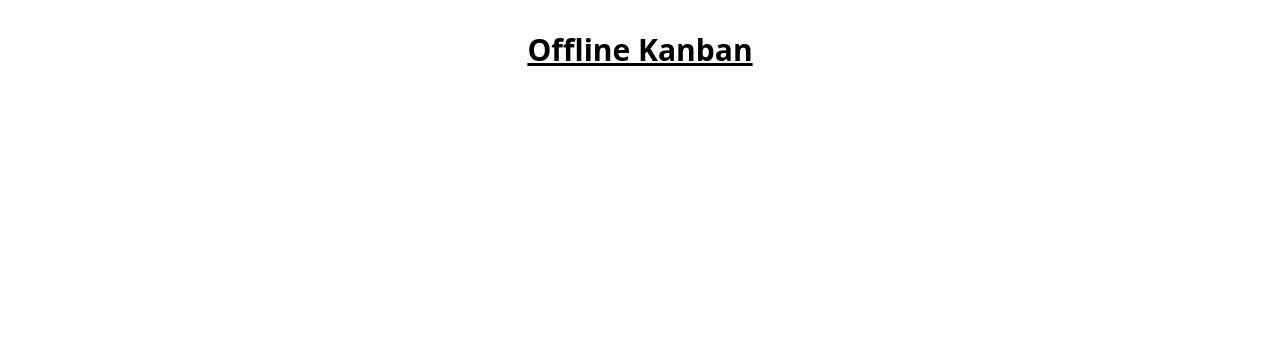
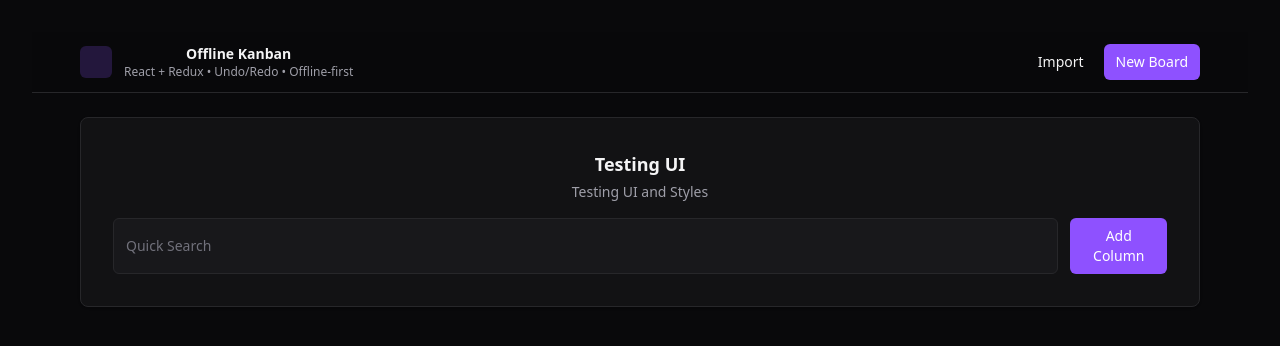
Before and after one commit to VarushSiva/offline-kanban, a React (Vite) app: page / in a window 1280 px wide. Shown: the top 346 px of the page. Built offline with nearby package versions, Linux system fonts and the light colour scheme.

Commit message:
chore(ui): add dark theme base styles with purple accent + test UI

```diff
--- a/src/App.tsx
+++ b/src/App.tsx
@@ -1,5 +1,47 @@
 import "./App.css";
 
 export default function App() {
-  return <h1 className="text-3xl font-bold underline">Offline Kanban</h1>;
+  return (
+    <div className="min-h-dvh">
+      <header className="border-b border-zinc-800 bg-zinc-950/80 backdrop-blur">
+        <div className="mx-auto flex max-w-6xl items-center justify-between gap-4 px-4 py-3">
+          <div className="flex items-center gap-3">
+            <div
+              className="w-8 h-8 rounded-md bg-violet-500/20"
+              aria-hidden="true"
+            />
+            <div>
+              <p className="text-sm font-semibold leading-5">Offline Kanban</p>
+              <p className="text-xs text-zinc-400 leading-4">
+                React + Redux • Undo/Redo • Offline-first
+              </p>
+            </div>
+          </div>
+
+          <nav className="flex items-center gap-2">
+            <button type="button" className="btn btn-ghost">
+              Import
+            </button>
+            <button type="button" className="btn btn-primary">
+              New Board
+            </button>
+          </nav>
+        </div>
+      </header>
+
+      <main className="mx-auto max-w-6xl px-4 py-6">
+        <section className="card p-4">
+          <h1 className="text-lg font-semibold">Testing UI</h1>
+          <p className="mt-1 text-sm text-zinc-400">Testing UI and Styles</p>
+
+          <div className="mt-4 flex gap-3">
+            <input type="text" className="input" placeholder="Quick Search" />
+            <button type="button" className="btn btn-primary">
+              Add Column
+            </button>
+          </div>
+        </section>
+      </main>
+    </div>
+  );
 }
--- a/src/index.css
+++ b/src/index.css
@@ -1,7 +1,108 @@
 @import "tailwindcss";
 
-/* Global A11y: Visible Focus Everywhere */
-:focus-visible {
-  outline: 2px solid currentColor;
-  outline-offset: 2px;
+@layer base {
+  html,
+  body {
+    @apply bg-zinc-950 text-zinc-100;
+  }
+
+  body {
+    @apply antialiased;
+  }
+
+  ::selection {
+    @apply bg-violet-500/30;
+  }
+
+  :focus-visible {
+    @apply outline-none ring-2 ring-violet-400 ring-offset-2 ring-offset-zinc-950;
+  }
 }
+
+@layer components {
+  .card {
+    @apply rounded-lg border border-zinc-800 bg-zinc-900/60 shadow-sm;
+  }
+
+  .btn {
+    @apply inline-flex items-center justify-center gap-2 rounded-md px-3 py-2 text-sm font-medium transition-colors;
+    @apply disabled:pointer-events-none disabled:opacity-50;
+    @apply focus-visible:outline-none focus-visible:ring-2 focus-visible:ring-violet-400 focus-visible:ring-offset-2 focus-visible:ring-offset-zinc-950;
+  }
+
+  .btn-primary {
+    @apply bg-violet-500 text-white hover:bg-violet-400;
+  }
+
+  .btn-ghost {
+    @apply bg-transparent text-zinc-100 hover:bg-zinc-800;
+  }
+
+  .input {
+    @apply w-full rounded-md border border-zinc-800 bg-zinc-900 px-3 py-2 text-sm text-zinc-100;
+    @apply placeholder:text-zinc-500;
+    @apply focus-visible:outline-none focus-visible:ring-2 focus-visible:ring-violet-400 focus-visible:ring-offset-2 focus-visible:ring-offset-zinc-950;
+  }
+
+  .link {
+    @apply text-zinc-100 hover:text-violet-300 underline-offset-4 hover:underline;
+  }
+}
+
+@layer utilities {
+  /* Custom Animation */
+  @keyframes fade-in {
+    from {
+      opacity: 0;
+      transform: translateY(20px);
+    }
+    to {
+      opacity: 1;
+      transform: translateY(0);
+    }
+  }
+
+  @keyframes fade-in-up {
+    from {
+      opacity: 0;
+      transform: translateY(30px);
+    }
+    to {
+      opacity: 1;
+      transform: translateY(0);
+    }
+  }
+
+  @keyframes float {
+    0%,
+    100% {
+      transform: translateY(0);
+    }
+
+    50% {
+      transform: translateY(-20px);
+    }
+  }
+
+  .animate-fade-in {
+    animation: fade-in 0.8s ease-out;
+  }
+
+  .animate-fade-in-up {
+    animation: fade-in-up 0.8s ease-out;
+  }
+
+  .animate-float {
+    animation: float 3s ease-in-out infinite;
+  }
+
+  /* WCAG: Reduced motion */
+  @media (prefers-reduced-motion: reduce) {
+    .animate-fade-in,
+    .animate-fade-in-up,
+    .animate-float {
+      animation: none !important;
+      transform: none !important;
+    }
+  }
+}
```
